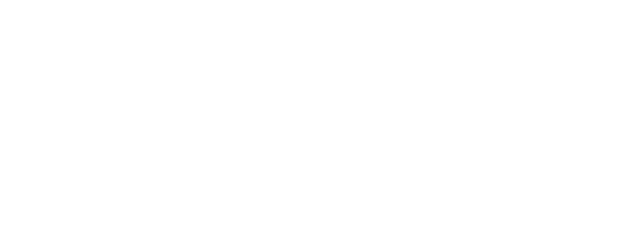
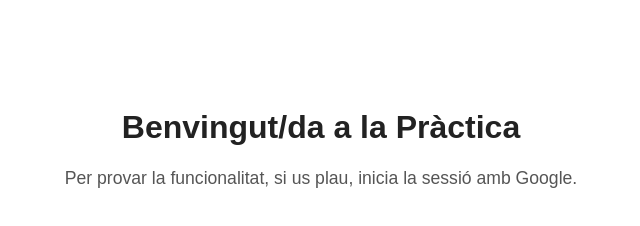
Before and after one commit to NilNaranjo04/NilNaranjo04.github.io, a plain HTML site: page index.html in a window 1280 px wide. Shown: the whole page, without its empty margins (319-959 px from the left). Drawn offline with Linux system fonts and the light colour scheme.

Commit message:
Actualització codi

```diff
--- a/index.html
+++ b/index.html
@@ -11,12 +11,26 @@
         body {
             font-family: Arial, sans-serif;
             text-align: center;
-            padding-top: 100px;
+            padding-top: 80px;
         }
+
+        #missatge-pre-login {
+            margin-bottom: 30px;
+        }
+        #missatge-pre-login h1 {
+            color: #222;
+        }
+        #missatge-pre-login p {
+            font-size: 1.1em;
+            color: #555;
+        }
+
 
         .g_id_signin {
             display: inline-block;
+            margin-bottom: 20px;
         }
+
 
         #missatge-benvinguda {
             color: #333;
@@ -29,10 +43,16 @@
             background-color: #f4f4f4;
             border: 1px solid #ccc;
             border-radius: 4px;
+            margin-top: 15px;
         }
     </style>
 </head>
 <body>
+
+    <div id="missatge-pre-login">
+        <h1>Benvingut/da a la Pràctica</h1>
+        <p>Per provar la funcionalitat, si us plau, inicia la sessió amb Google.</p>
+    </div>
 
     <div id="g_id_onload"
          data-client_id="674891882175-15ou1ebjqnkc392osgavlkhkk12voepj.apps.googleusercontent.com"
@@ -43,7 +63,7 @@
          data-type="standard">
     </div>
 
-    <h2 id="missatge-benvinguda" style="display:none;">Missatge de benvinguda</h2>
+    <h2 id="missatge-benvinguda" style="display:none;">Has iniciat la sessió correctament!</h2>
 
     <button id="boto-sortir" style="display:none;" onclick="signOut()">
         Desconnectar
@@ -54,14 +74,18 @@
             var id_token = response.credential;
             console.log("ID Token: " + id_token);
 
+            document.getElementById('missatge-pre-login').style.display = 'none';
+            document.querySelector('.g_id_signin').style.display = 'none';
+
             document.getElementById('boto-sortir').style.display = 'block';
             document.getElementById('missatge-benvinguda').style.display = 'block';
-            document.querySelector('.g_id_signin').style.display = 'none';
         }
 
         function signOut() {
             document.getElementById('boto-sortir').style.display = 'none';
             document.getElementById('missatge-benvinguda').style.display = 'none';
+
+            document.getElementById('missatge-pre-login').style.display = 'block';
             document.querySelector('.g_id_signin').style.display = 'block';
         }
     </script>
```
